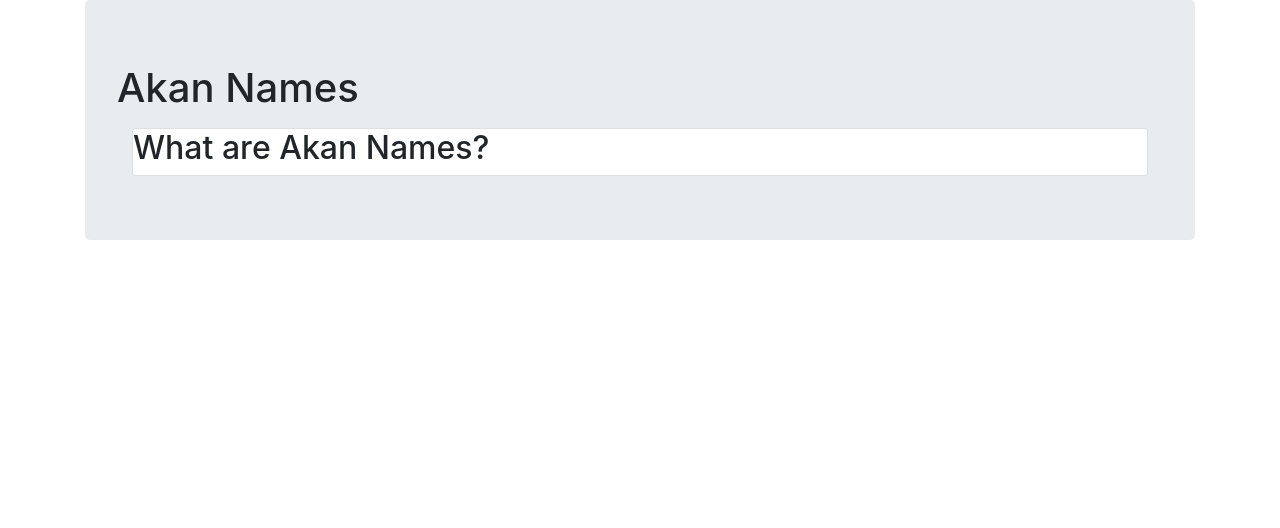
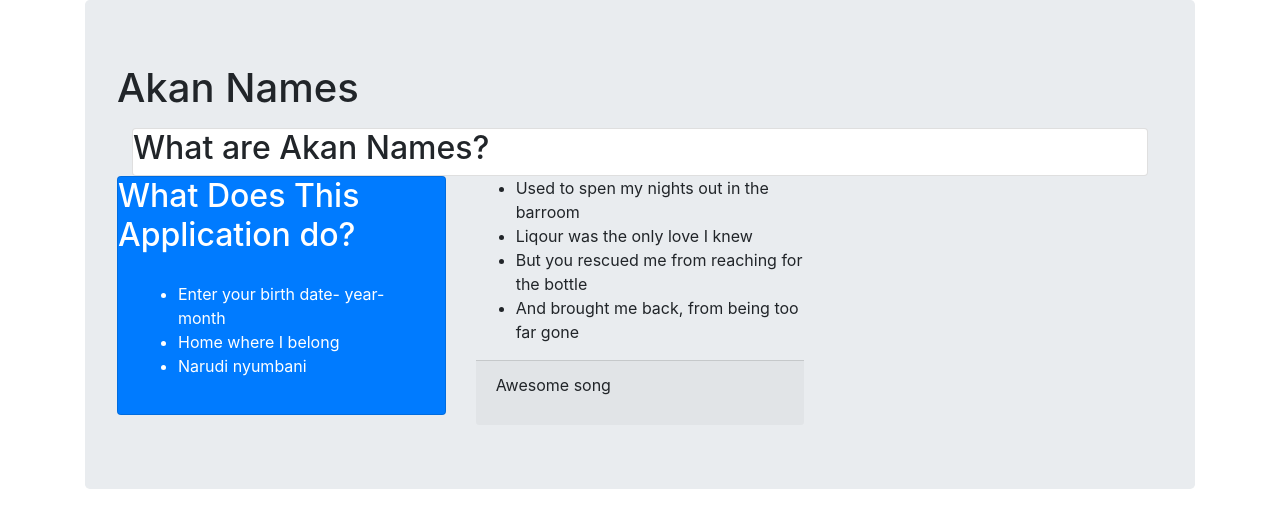
Before and after one commit to KImondorose/week2ip, a plain HTML site: page index.html in a window 1280 px wide. Drawn offline with Linux system fonts and the light colour scheme.

Commit message:
add description of what the application does

```diff
--- a/index.html
+++ b/index.html
@@ -19,6 +19,32 @@
             <h2>What are Akan Names?</h2>
         </div>
         </div>
+        <div class="row">
+            <div class="col-md-4">
+            <div class="card bg-primary text-white">
+            <div class="class-title">
+                <h2>What Does This Application do?</h2>
+            </div>
+            <div class="card-body">
+                <ul>
+                    <li>Enter your birth date- year-month</li>
+                    <li>Home where I belong</li>
+                    <li>Narudi nyumbani </li>
+                </ul>
+            </div>
+            </div>
+            </div>
+            <div class="col-md-4">
+                <ul>
+                    <li>Used to spen my nights out in the barroom</li>
+                    <li>Liqour was the only love I knew</li>
+                    <li>But you rescued me from reaching for the bottle</li>
+                    <li>And brought me back, from being too far gone</li>
+                </ul>
+            <div class="card-footer">
+                <p>Awesome song</p>
+            </div>
+            </div>
 </div>
 </body>
 </html>
```
